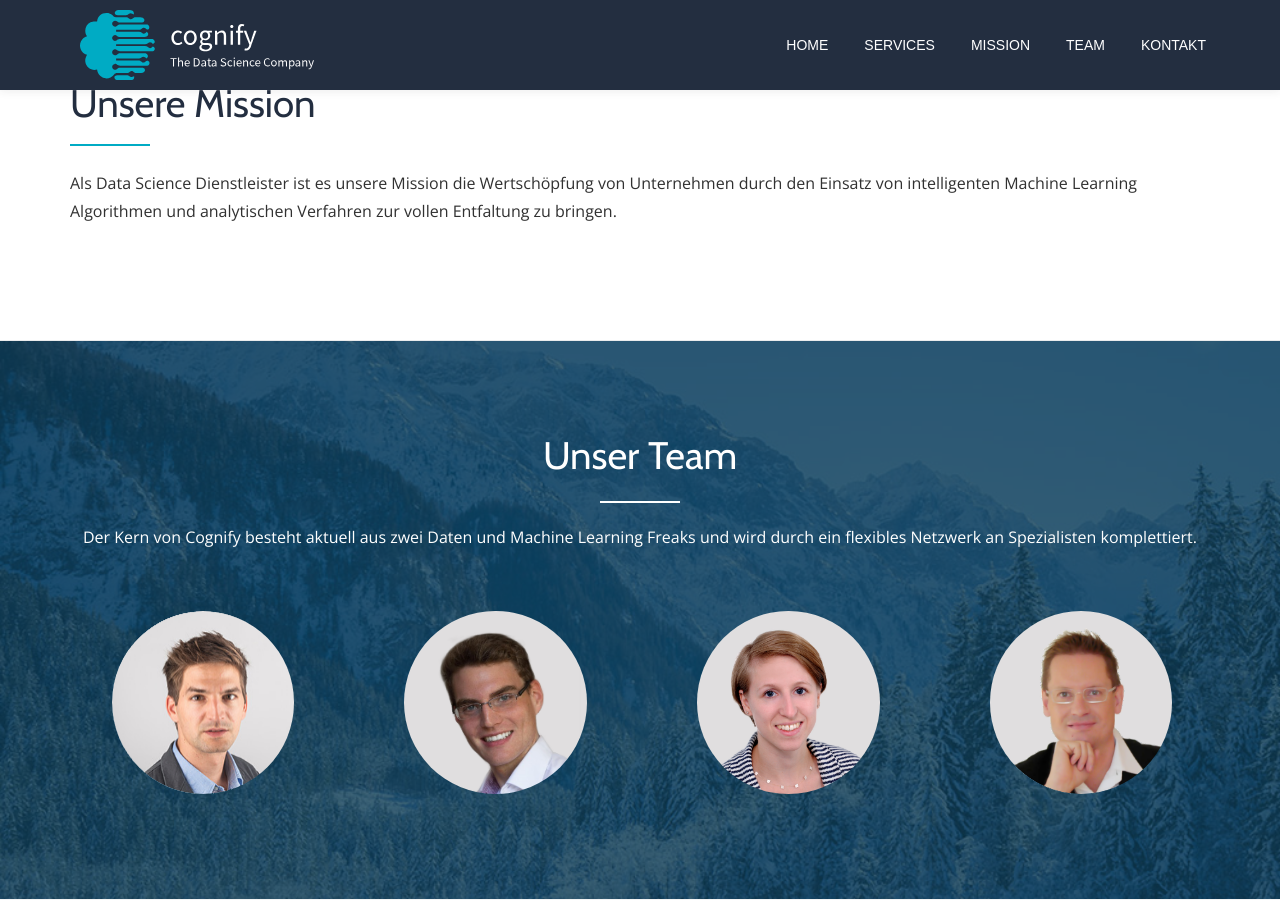
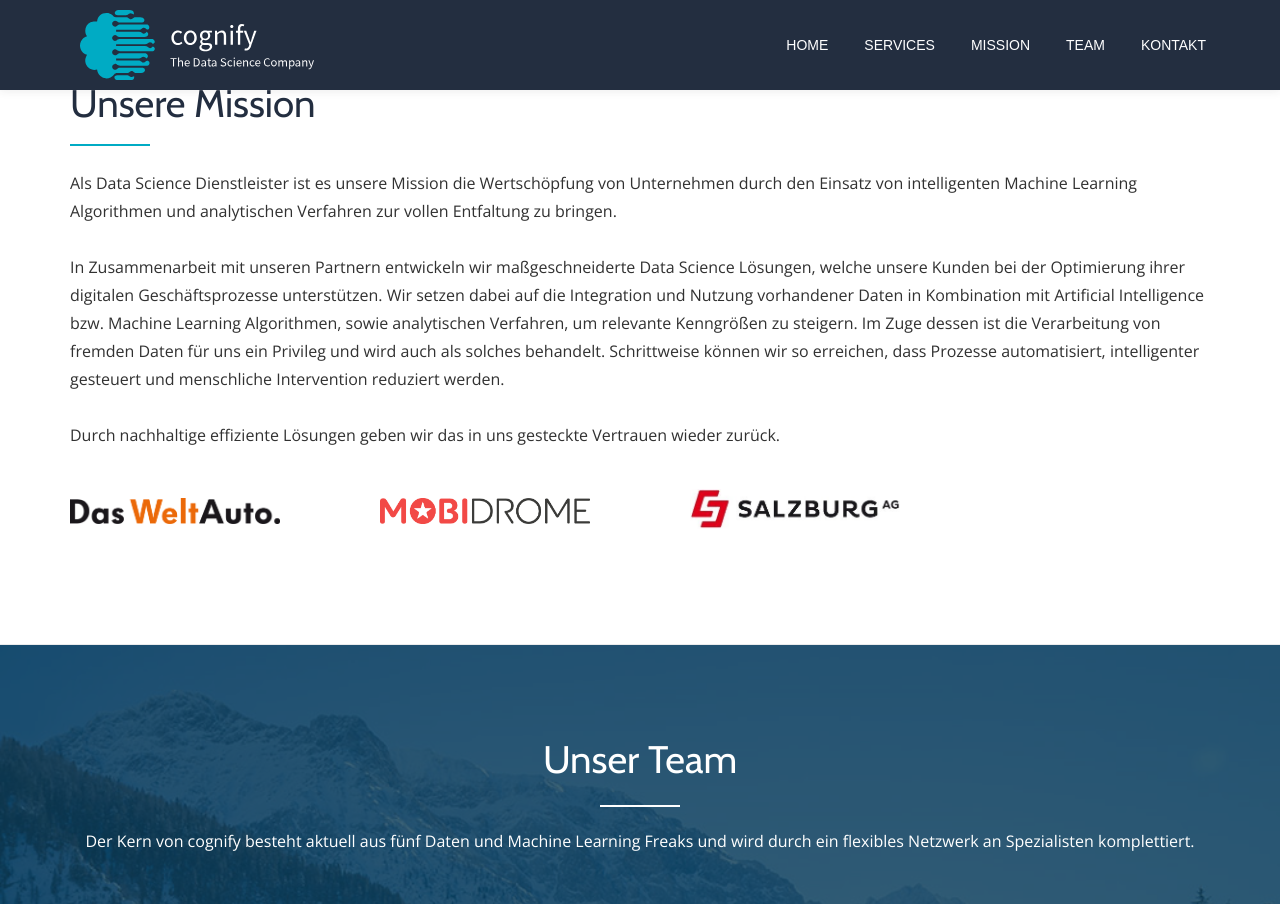
Before and after one commit to cognify-salzburg/cognify-salzburg.github.io, a Jekyll site: the page built from index.html, in a window 1280 px wide and 1400 px high, scrolled down 1695 px. Shown: the top 904 px of the window. Built offline with Jekyll 4.4.1, drawn with Linux system fonts in a browser that asks for light colours.

Commit message:
new logos, new mission, new team members

```diff
--- a/_layouts/default.html
+++ b/_layouts/default.html
@@ -1,6 +1,6 @@
 <!DOCTYPE html>
 <html lang="{{ page.lang | default: site.lang | default: "en" }}" class="no-js">
-
+<link rel="icon"  type="image/png"    href="/assets/images/Logo_4c.png">
   {% include head.html %}
 
   <body itemscope itemtype="http://schema.org/WebPage">
--- a/_sass/_llorix-one-companion.scss
+++ b/_sass/_llorix-one-companion.scss
@@ -215,6 +215,7 @@
 	-webkit-border-radius: 50%;
 	-moz-border-radius: 50%;
 	border-radius: 50%;
+	width:183px;
 }
 
 .team-member .social-icons {
@@ -318,3 +319,49 @@
 	    padding-left: 30px;
 	}
 }
+
+/*---------------------------------------
+  SECTION: Customers
+-----------------------------------------*/
+.grid {
+  display: grid;
+  grid-template-columns: repeat(auto-fill, minmax(200px, 1fr));
+  grid-gap: 100px;
+  align-items: center;
+  }
+.grid img {
+  max-width: 100%;
+}
+
+// .custom_row {
+//   display: flex;
+//   flex-wrap: wrap;
+//   padding: 0 4px;
+// }
+//
+// .custom_column {
+//   flex: 25%;
+//   max-width: 25%;
+//   padding: 0 20px;
+// }
+//
+// .custom_column img {
+//   margin-top: 50px;
+//   vertical-align: middle;
+// }
+//
+// /* Responsive layout - makes a two column-layout instead of four columns */
+// @media screen and (max-width: 800px) {
+//   .custom_column {
+//     flex: 50%;
+//     max-width: 50%;
+//   }
+// }
+//
+// /* Responsive layout - makes the two columns stack on top of each other instead of next to each other */
+// @media screen and (max-width: 600px) {
+//   .custom_column {
+//     flex: 100%;
+//     max-width: 100%;
+//   }
+// }
--- a/index.html
+++ b/index.html
@@ -64,8 +64,26 @@
           <h2 class="text-left dark-text">Unsere Mission</h2>
           <div class="colored-line-left"></div>
           <div class="brief-content-text">
-            Als Data Science Dienstleister ist es unsere Mission die Wertschöpfung von Unternehmen durch den Einsatz von intelligenten
-            Machine Learning Algorithmen und analytischen Verfahren zur vollen Entfaltung zu bringen.</div>
+            Als Data Science Dienstleister ist es unsere Mission die Wertschöpfung von Unternehmen durch den Einsatz von
+            intelligenten Machine Learning Algorithmen und analytischen Verfahren zur vollen Entfaltung zu bringen. <br>
+            <br>
+            In Zusammenarbeit mit unseren Partnern entwickeln wir maßgeschneiderte Data Science Lösungen, welche unsere
+            Kunden bei der Optimierung ihrer digitalen Geschäftsprozesse unterstützen. Wir setzen dabei auf die Integration
+            und Nutzung vorhandener Daten in Kombination mit Artificial Intelligence bzw. Machine Learning Algorithmen,
+            sowie analytischen Verfahren, um relevante Kenngrößen zu steigern. Im Zuge dessen ist die Verarbeitung von
+            fremden Daten für uns ein Privileg und wird auch als solches behandelt. Schrittweise können wir so erreichen,
+            dass Prozesse automatisiert, intelligenter gesteuert und menschliche Intervention reduziert werden. <br>
+            <br>
+             Durch nachhaltige effiziente Lösungen geben wir das in uns gesteckte Vertrauen wieder zurück.
+          </div>
+          <div class="brief-content-text">
+
+          </div>
+          <div class="grid">
+            <a href="https://www.dasweltauto.at/"><img src="/assets/images/customers/VW_DasWeltAuto_4C_S.png"></a>
+            <a href="https://www.mobidrome.com/"><img src="/assets/images/customers/Mobidrome-Logo-Color.jpg"></a>
+            <a href="https://www.salzburg-ag.at/"><img src="/assets/images/customers/SalzburgAG_Logo_ohneClaim_RGB_150dpi_RZ.jpg"></a>
+          </div>
         </div>
       </div>
     </div>
@@ -78,12 +96,12 @@
         <h2 class="dark-text">Unser Team</h2>
         <div class="colored-line"></div>
         <div class="sub-heading">
-          Der Kern von Cognify besteht aktuell aus zwei Daten und Machine Learning Freaks und wird durch ein flexibles Netzwerk an
+          Der Kern von cognify besteht aktuell aus fünf Daten und Machine Learning Freaks und wird durch ein flexibles Netzwerk an
           Spezialisten komplettiert.</div>
       </div>
       <div class="row team-member-wrap">
         {% for member in site.data.team %}
-        <div class="col-md-3 team-member-box">
+        <div class="col-md-4 team-member-box">
           <div class="team-member border-bottom-hover">
             <div class="member-pic">
               <img src="{{ "/assets/images/team/" | relative_url }}{{ member.name | slugify }}.png" alt="{{ member.name }}">
@@ -105,3 +123,22 @@
     </div>
   </div>
 </section>
+<!-- <section class="brief text-left brief-design-one brief-left" id="customer" role="region" aria-label="About">
+  <div class="section-overlay-layer">
+    <div class="container">
+      <div class="row">
+        <div class="col-md-12 content-section brief-content-one">
+          <h2 class="text-left dark-text">Unsere Kunden</h2>
+          <div class="colored-line-left"></div>
+            <div class="brief-content-text">
+            </div>
+            <div class="grid">
+              <a href="https://www.dasweltauto.at/"><img src="/assets/images/customers/VW_DasWeltAuto_4C_S.png"></a>
+              <a href="https://www.mobidrome.com/"><img src="/assets/images/customers/Mobidrome-Logo-Color.jpg"></a>
+              <a href="https://www.salzburg-ag.at/"><img src="/assets/images/customers/SalzburgAG_Logo_ohneClaim_RGB_150dpi_RZ.jpg"></a>
+            </div>
+        </div>
+      </div>
+    </div>
+  </div>
+</section> -->
```
Also changed, not shown: _data/team.yml (+8 -0 lines), Gemfile.lock, assets/images/Logo_4c.png (added), assets/images/customers/Mobidrome-Logo-Black.jpg (added), assets/images/customers/Mobidrome-Logo-Color.jpg (added), assets/images/customers/SalzburgAG_Logo_ohneClaim_RGB_150dpi_RZ.jpg (added), assets/images/customers/VW_DasWeltAuto_4C_S.png (added), assets/images/team/andreas-zecha.png, assets/images/team/marvin-schubert.png (added), assets/images/team/norbert-walchhofer.png, assets/images/team/robobert.png (added), assets/images/team/veronika-haaf.png, assets/images/team/wolfgang-lausenhammer.png.
